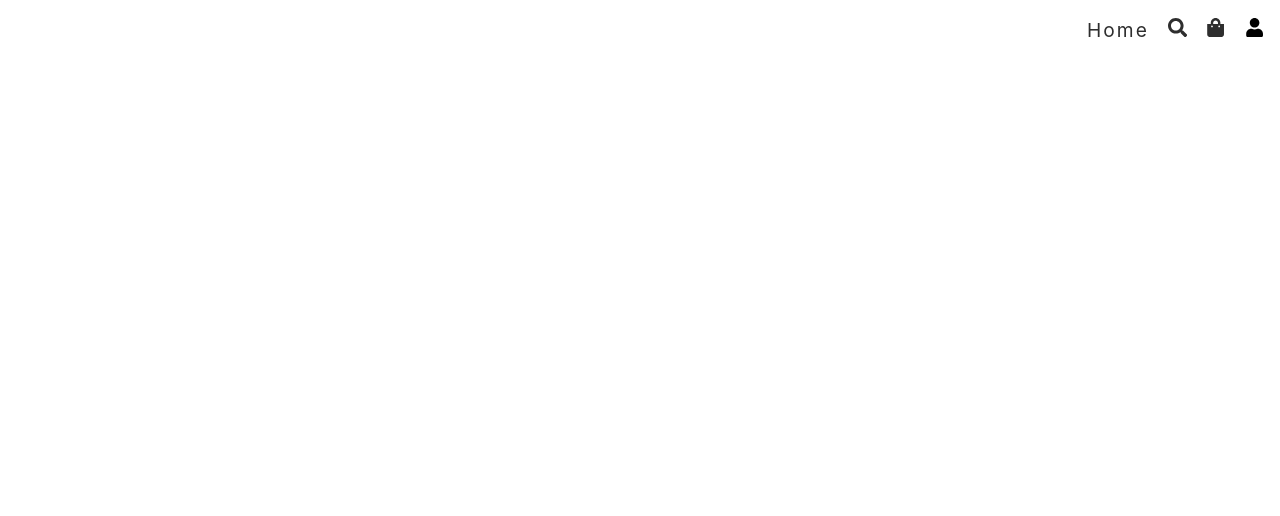
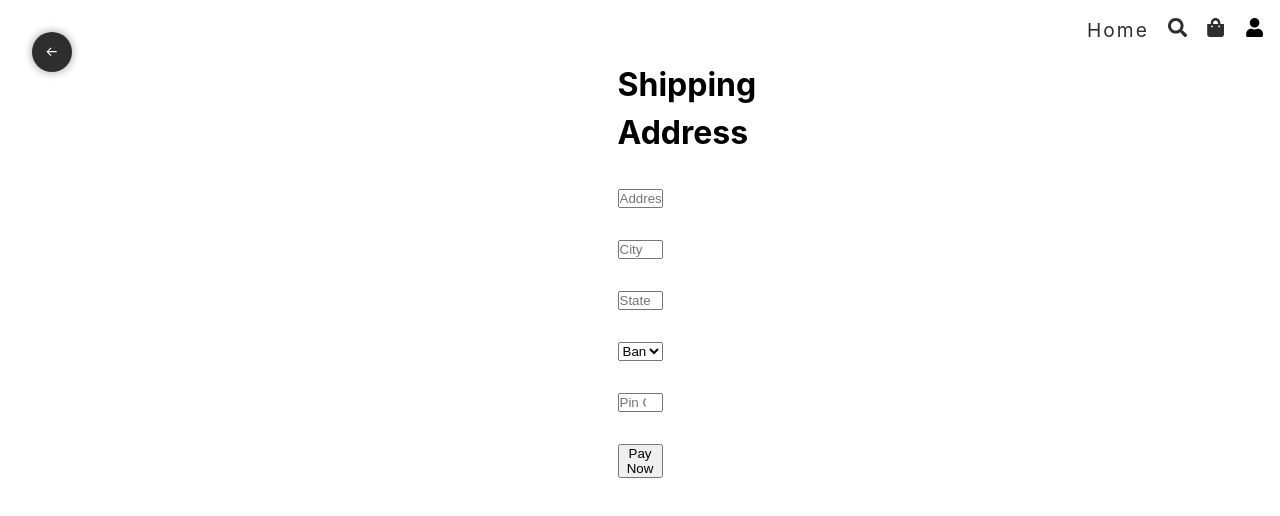
Before and after one commit to ariful171042/swiftcart, a React (Vite) app: page /shipping in a window 1280 px wide. Before the commit this address had no page. Shown: the top 516 px of the page. Built offline with nearby package versions, Linux system fonts and the light colour scheme.

Commit message:
shipping done

```diff
--- a/src/App.tsx
+++ b/src/App.tsx
@@ -6,6 +6,7 @@ import Header from "./components/Header";
 const Home = lazy(() => import("./pages/Home"));
 const Search = lazy(() => import("./pages/Search"));
 const Cart = lazy(() => import("./pages/Cart"));
+const Shipping = lazy(() => import("./pages/Shipping"));
 
 //Admin Dashboard
 const Dashboard = lazy(() => import("./pages/admin/dashboard"));
@@ -37,6 +38,10 @@ const App = () => {
           <Route path="/" element={<Home />} />
           <Route path="/search" element={<Search />} />
           <Route path="/cart" element={<Cart />} />
+          {/* Logged user Routes */}
+          <Route>
+            <Route path="/shipping" element={<Shipping />} />
+          </Route>
           //Admin Routes
           <Route
           // element={
--- /dev/null
+++ b/src/pages/Shipping.tsx
@@ -0,0 +1,79 @@
+import { ChangeEvent, useState } from "react";
+import { BiArrowBack } from "react-icons/bi";
+import { useNavigate } from "react-router-dom";
+
+const Shipping = () => {
+  const [shippingInfo, setSippingInfo] = useState({
+    address: "",
+    city: "",
+    state: "",
+    country: "",
+    pinCode: "",
+  });
+
+  const changeHandle = (e: ChangeEvent<HTMLInputElement>) => {
+    e.preventDefault();
+
+    setSippingInfo((prev) => ({ ...prev, [e.target.name]: e.target.value }));
+  };
+
+  const navigate = useNavigate();
+  return (
+    <div className="shipping">
+      <button className="back-btn" onClick={() => navigate("/cart")}>
+        <BiArrowBack />
+      </button>
+
+      <form action="">
+        <h1>Shipping Address</h1>
+
+        <input
+          required
+          type="text"
+          placeholder="Address"
+          name="address"
+          value={shippingInfo.address}
+          onChange={changeHandle}
+        />
+        <input
+          required
+          type="text"
+          placeholder="City"
+          name="city"
+          value={shippingInfo.city}
+          onChange={changeHandle}
+        />
+        <input
+          required
+          type="text"
+          placeholder="State"
+          name="state"
+          value={shippingInfo.state}
+          onChange={changeHandle}
+        />
+
+        <select
+          name="country"
+          id="country"
+          required
+          value={shippingInfo.country}>
+          <option value="bangladesh">Bangladesh</option>
+          <option value="india">India</option>
+        </select>
+
+        <input
+          required
+          type="number"
+          placeholder="Pin Code"
+          name="pinCode"
+          value={shippingInfo.pinCode}
+          onChange={changeHandle}
+        />
+
+        <button type="submit">Pay Now</button>
+      </form>
+    </div>
+  );
+};
+
+export default Shipping;
--- /dev/null
+++ b/src/styles/_shipping.scss
@@ -0,0 +1,31 @@
+.shipping {
+  @include flex;
+
+  .back-btn {
+    @include square(2.5rem);
+    background-color: $color2;
+    color: $color1;
+    @include flex;
+    position: fixed;
+    top: 2rem;
+    left: 2rem;
+    border-radius: 100%;
+    border: none;
+    outline: none;
+    cursor: pointer;
+    @include baseShadow;
+
+    svg {
+      transition: all 0.3s;
+    }
+    &:hover svg {
+      translate: -0.25rem;
+    }
+  }
+
+  > form {
+    max-width: 45px;
+    width: 100%;
+    @include flex(column, center, stretch, 2rem);
+  }
+}
--- a/src/styles/app.scss
+++ b/src/styles/app.scss
@@ -33,6 +33,7 @@ $color3: rgb(0, 104, 136);
 
 @import "_home.scss";
 @import "_cart.scss";
+@import "_shipping.scss";
 
 @import "admin-styles/dashboard";
 @import "admin-styles/products";
```
